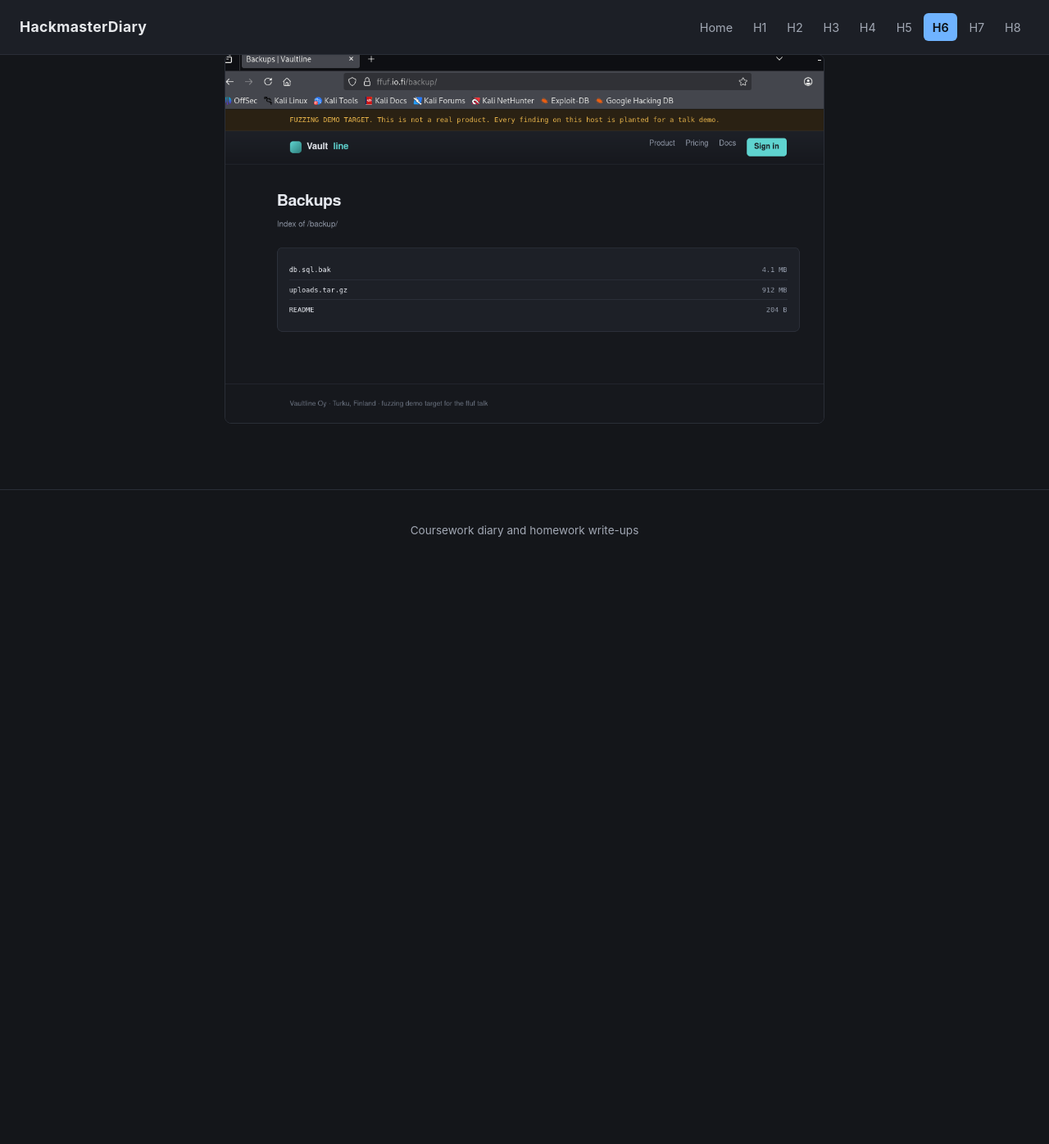
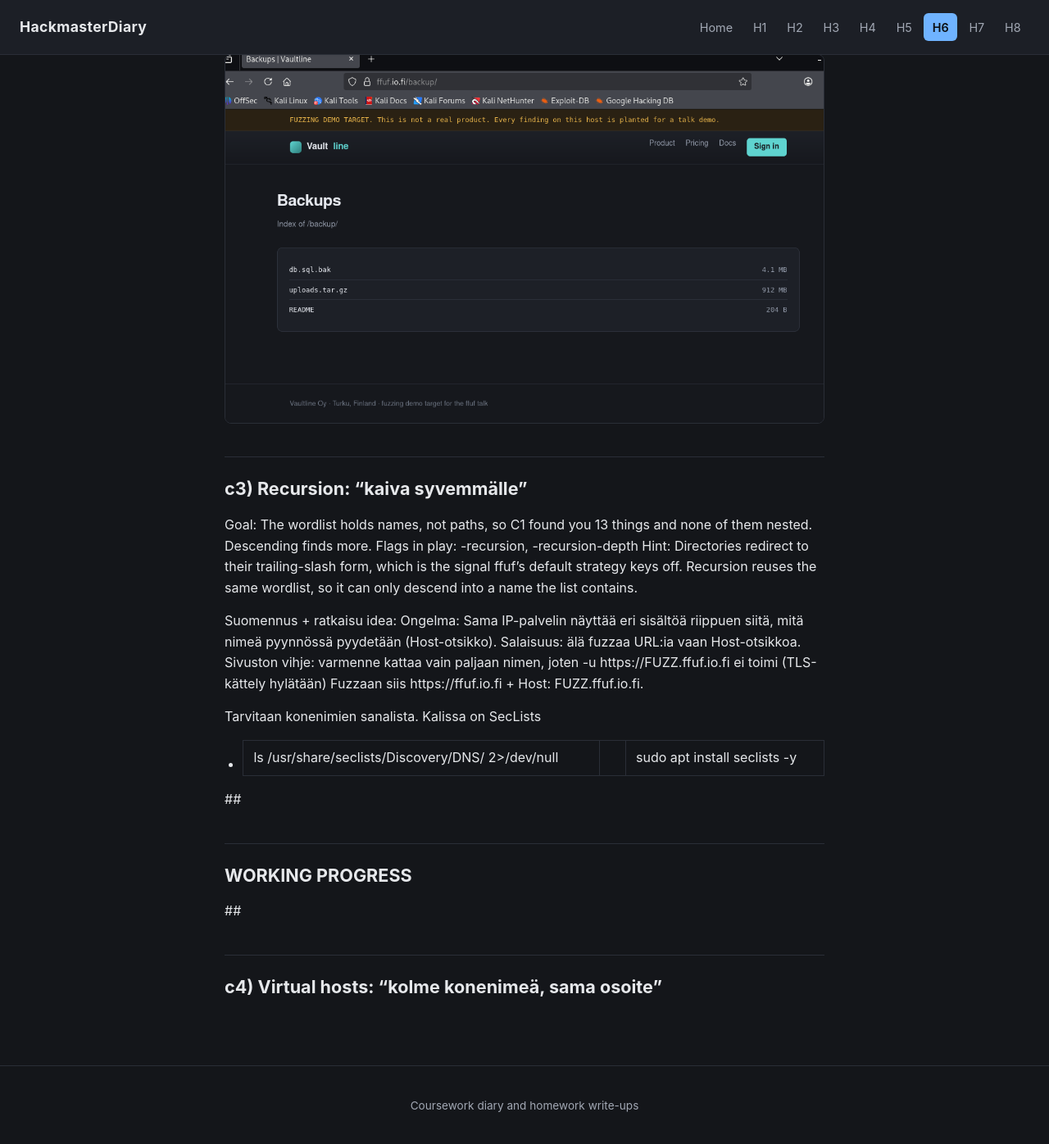
Before and after one commit to boyzcodez/HackmasterDiary, a Jekyll site: the page built from h6.md, in a window 1280 px wide and 1400 px high, scrolled down 7330 px. Shown: the top 1396 px of the window at 82% size. Built offline with Jekyll 4.4.1, drawn with Linux system fonts in a browser that asks for light colours; before the commit the page ends 8027 px from its top, so only the background shows below that; some of the changed text lies outside the part shown.

Commit message:
c3 aloitettu

```diff
--- a/h6.md
+++ b/h6.md
@@ -118,7 +118,8 @@ Flags in play: -mc all, -fc
 Hint: ffuf matches 200,204,301,302,307,401,403,405,500 by default. Anything outside that list is invisible and nothing tells you it was skipped. Match everything, then filter down.
 
 Suomennus + ratkaisu idea:
-Ongelma: ffuf suodattaa oletuksena näyttämättä muita kuin statukset 200,204,301,302,307,401,403,405,500. Kaksi polkua vastaa jollain muulla (esim. 401 tai 418) — ne jäävät oletusajossa kokonaan näkymättömiin, eikä mitään kerro että ne ohitettiin.
+Ongelma: ffuf suodattaa oletuksena näyttämättä muita kuin statukset 200,204,301,302,307,401,403,405,500. Kaksi polkua vastaa jollain muulla (esim. 401 tai 418)
+Ne jäävät oletusajossa kokonaan näkymättömiin, eikä mitään kerro että ne ohitettiin.
 Ratkaisu: -mc all näyttää kaiken, sitten suodatetaan:
 * -mc all = "näytä kaikki statuskoodit"
 * -fc 200 = "mutta piilota 200-vastaukset" (ne ovat c1:n valevastauksia)
@@ -130,3 +131,27 @@ Komento: ffuf -w content.txt -u https://ffuf.io.fi/FUZZ -mc all -fc 200 -t 20 -r
 Jäljelle jää polkuja, joiden status on jotain muuta. Selaimessa tarkistus.
 
 ![Description of the screenshot]({{ '/assets/h6_images/firefox.png' | relative_url }})
+
+## c3) Recursion: "kaiva syvemmälle"
+
+Goal: The wordlist holds names, not paths, so C1 found you 13 things and none of them nested. Descending finds more.
+Flags in play: -recursion, -recursion-depth
+Hint: Directories redirect to their trailing-slash form, which is the signal ffuf's default strategy keys off. Recursion reuses the same wordlist, so it can only descend into a name the list contains.
+
+Suomennus + ratkaisu idea:
+Ongelma: Sama IP-palvelin näyttää eri sisältöä riippuen siitä, mitä nimeä pyynnössä pyydetään (Host-otsikko). Salaisuus: älä fuzzaa URL:ia vaan Host-otsikkoa. Sivuston vihje: varmenne kattaa vain paljaan nimen, joten -u https://FUZZ.ffuf.io.fi ei toimi (TLS-kättely hylätään)
+Fuzzaan siis https://ffuf.io.fi + Host: FUZZ.ffuf.io.fi.
+
+Tarvitaan konenimien sanalista. Kalissa on SecLists
+
+* ls /usr/share/seclists/Discovery/DNS/ 2>/dev/null || sudo apt install seclists -y
+
+
+##
+
+## WORKING PROGRESS
+
+##
+
+
+## c4) Virtual hosts: "kolme konenimeä, sama osoite"
```
